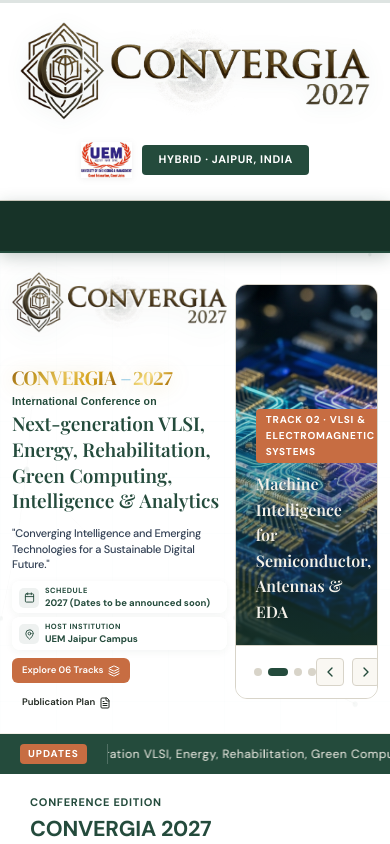
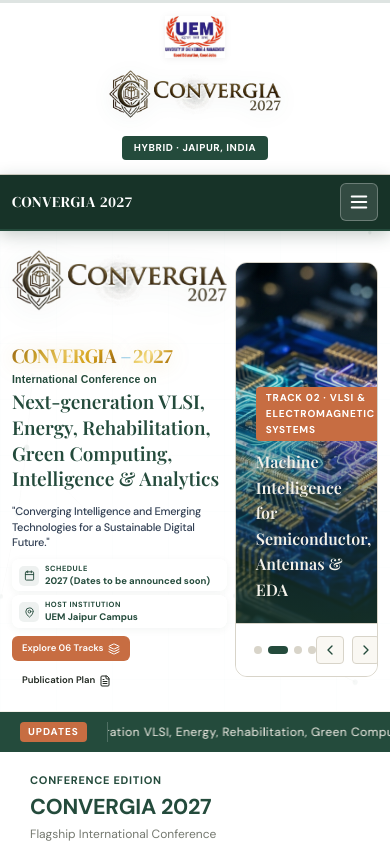
Before and after one commit to sayanpatra3097-art/convergia, a React (Vite) app: page / in a window 390 px wide. Shown: the top 844 px of the page. Built offline with nearby package versions, Linux system fonts and the light colour scheme; a web font is replaced by a local one.

Commit message:
Fix mobile menu button visibility, drawer navigation, and header alignment

```diff
--- a/src/main.jsx
+++ b/src/main.jsx
@@ -743,28 +743,20 @@ export default function App() {
               </div>
             </div>
 
-            <div className="header-top-item header-top-brand-col" style={{ flex: '1 1 auto', display: 'flex', justifyContent: 'center' }}>
-              <a className="brand-mapcon brand-mapcon-center" href="#home" onClick={(e) => { e.preventDefault(); handleTabChange('home'); }} style={{ display: 'flex', alignItems: 'center', justifyContent: 'center', textDecoration: 'none' }}>
+            <div className="header-top-item header-top-brand-col">
+              <a className="brand-mapcon brand-mapcon-center" href="#home" onClick={(e) => { e.preventDefault(); handleTabChange('home'); }}>
                 <img
                   src="/images/convergia-logo.png"
                   alt="CONVERGIA 2027"
-                  style={{
-                    height: '110px',
-                    width: 'auto',
-                    maxHeight: '118px',
-                    maxWidth: '480px',
-                    objectFit: 'contain',
-                    filter: 'drop-shadow(0 3px 10px rgba(36,75,60,0.12)) contrast(1.15)',
-                    transition: 'transform 0.25s ease'
-                  }}
+                  className="header-convergia-brand-logo"
                   onMouseEnter={(e) => { e.currentTarget.style.transform = 'scale(1.03)'; }}
                   onMouseLeave={(e) => { e.currentTarget.style.transform = 'scale(1)'; }}
                 />
               </a>
             </div>
 
-            <div className="header-top-item header-top-right-col" style={{ display: 'flex', alignItems: 'center', justifyContent: 'flex-end' }}>
-              <div className="brand-badge-pill" style={{ background: '#244b3c', padding: '6px 16px', borderRadius: '4px', fontSize: '11px', fontWeight: 700, color: '#ffffff', letterSpacing: '0.06em' }}>
+            <div className="header-top-item header-top-right-col">
+              <div className="brand-badge-pill">
                 HYBRID · JAIPUR, INDIA
               </div>
             </div>
@@ -774,6 +766,10 @@ export default function App() {
         {/* Tier 2: Main Dark Navigation Bar */}
         <div className={`main-nav-bar-dark ${isScrolled ? 'is-scrolled' : ''}`}>
           <div className="container nav-bar-inner">
+            <div className="mobile-brand-indicator">
+              <span className="mobile-brand-title">CONVERGIA 2027</span>
+            </div>
+
             <nav className="desktop-nav-dark" aria-label="Main navigation">
               {navLinks.map((tab) => (
                 <a
@@ -787,7 +783,7 @@ export default function App() {
               ))}
             </nav>
 
-            <div style={{ display: 'flex', alignItems: 'center', gap: '12px' }}>
+            <div className="nav-actions-right">
               <button
                 type="button"
                 className="btn-register-now"
@@ -799,10 +795,10 @@ export default function App() {
 
               <button
                 type="button"
-                className="menu-toggle"
+                className="menu-toggle-btn"
                 onClick={() => setMobileMenuOpen(!mobileMenuOpen)}
-                aria-label="Toggle navigation"
-                style={{ background: 'none', border: 'none', color: '#f4f1e9', cursor: 'pointer', display: 'none' }}
+                aria-label="Toggle navigation menu"
+                aria-expanded={mobileMenuOpen}
               >
                 {mobileMenuOpen ? <X size={22} /> : <Menu size={22} />}
               </button>
@@ -812,16 +808,16 @@ export default function App() {
 
         {/* Mobile Navigation Drawer */}
         {mobileMenuOpen && (
-          <div className="mobile-nav-drawer" style={{ background: '#244b3c', padding: '16px 24px', display: 'flex', flexDirection: 'column', gap: '10px', borderBottom: '2px solid #c76d42' }}>
+          <div className="mobile-nav-drawer">
             {navLinks.map((tab) => (
               <a
                 key={tab.id}
                 href={tab.href}
-                className={`nav-link-dark ${activeTab === tab.id ? 'is-active' : ''}`}
+                className={`mobile-nav-link ${activeTab === tab.id ? 'is-active' : ''}`}
                 onClick={(e) => { e.preventDefault(); handleTabChange(tab.id); }}
-                style={{ textAlign: 'left', padding: '8px 0', fontSize: '14px' }}
               >
-                {tab.label}
+                <span>{tab.label}</span>
+                <ChevronRight size={15} style={{ opacity: 0.6 }} />
               </a>
             ))}
           </div>
--- a/src/styles.css
+++ b/src/styles.css
@@ -454,3 +454,233 @@
     max-width: 340px;
   }
 }
+
+/* ==========================================================================
+   Responsive Header & Mobile Navigation Styles
+   ========================================================================== */
+
+/* Brand Logo in Header */
+.header-convergia-brand-logo {
+  height: 96px;
+  max-height: 106px;
+  width: auto;
+  max-width: 440px;
+  object-fit: contain;
+  filter: drop-shadow(0 3px 10px rgba(36, 75, 60, 0.12)) contrast(1.15);
+  transition: transform 0.25s ease;
+  display: block;
+}
+
+.brand-badge-pill {
+  background: #244b3c;
+  padding: 6px 16px;
+  border-radius: 4px;
+  font-size: 11px;
+  font-weight: 700;
+  color: #ffffff;
+  letter-spacing: 0.06em;
+  white-space: nowrap;
+}
+
+.mobile-brand-indicator {
+  display: none;
+  align-items: center;
+}
+
+.mobile-brand-title {
+  font-family: 'DM Serif Display', Georgia, serif;
+  font-size: 17px;
+  color: #ffffff;
+  letter-spacing: 0.5px;
+  font-weight: 400;
+}
+
+.nav-actions-right {
+  display: flex;
+  align-items: center;
+  gap: 10px;
+}
+
+/* Mobile Menu Toggle Button */
+.menu-toggle-btn {
+  display: none !important;
+  background: rgba(255, 255, 255, 0.12);
+  border: 1px solid rgba(255, 255, 255, 0.28);
+  border-radius: 6px;
+  color: #ffffff;
+  width: 38px;
+  height: 38px;
+  cursor: pointer;
+  align-items: center;
+  justify-content: center;
+  transition: all 0.2s ease;
+  padding: 0;
+  flex-shrink: 0;
+}
+
+.menu-toggle-btn:hover,
+.menu-toggle-btn:focus {
+  background: rgba(255, 255, 255, 0.22);
+  border-color: #c76d42;
+  color: #ffffff;
+}
+
+/* Mobile Nav Drawer */
+.mobile-nav-drawer {
+  background: #173328;
+  border-top: 1px solid rgba(255, 255, 255, 0.1);
+  border-bottom: 3px solid #c76d42;
+  padding: 12px 16px 18px;
+  display: flex;
+  flex-direction: column;
+  gap: 4px;
+  box-shadow: 0 10px 24px rgba(0, 0, 0, 0.35);
+  animation: slideDown 0.25s cubic-bezier(0.16, 1, 0.3, 1);
+}
+
+@keyframes slideDown {
+  from {
+    opacity: 0;
+    transform: translateY(-8px);
+  }
+  to {
+    opacity: 1;
+    transform: translateY(0);
+  }
+}
+
+.mobile-nav-link {
+  display: flex;
+  align-items: center;
+  justify-content: space-between;
+  padding: 11px 16px;
+  border-radius: 8px;
+  font-size: 14.5px;
+  font-weight: 600;
+  color: #d8d4c9;
+  text-decoration: none;
+  transition: all 0.18s ease;
+  background: transparent;
+}
+
+.mobile-nav-link:hover {
+  background: rgba(255, 255, 255, 0.08);
+  color: #ffffff;
+}
+
+.mobile-nav-link.is-active {
+  background: rgba(199, 109, 66, 0.2);
+  color: #ffffff;
+  border-left: 3px solid #c76d42;
+  font-weight: 700;
+}
+
+/* Responsive Breakpoints */
+@media (max-width: 960px) {
+  .desktop-nav-dark {
+    display: none !important;
+  }
+
+  .menu-toggle-btn {
+    display: flex !important;
+  }
+
+  .mobile-brand-indicator {
+    display: flex !important;
+  }
+
+  .nav-bar-inner {
+    justify-content: space-between !important;
+    padding: 8px 0;
+    min-height: 52px;
+  }
+
+  .btn-register-now {
+    font-size: 12px;
+    padding: 6px 14px;
+  }
+}
+
+@media (max-width: 768px) {
+  .header-top-logo-bar {
+    padding: 12px 0 10px;
+  }
+
+  .header-top-logo-bar .header-top-inner {
+    display: flex !important;
+    flex-direction: column !important;
+    align-items: center !important;
+    justify-content: center !important;
+    gap: 12px !important;
+    text-align: center !important;
+    width: 100% !important;
+  }
+
+  .header-top-item {
+    width: 100% !important;
+    display: flex !important;
+    justify-content: center !important;
+    align-items: center !important;
+  }
+
+  .header-top-uem-col {
+    order: 1;
+  }
+
+  .header-top-provided-logo {
+    height: 48px !important;
+    max-height: 52px !important;
+    max-width: 180px !important;
+    margin: 0 auto !important;
+  }
+
+  .header-top-brand-col {
+    order: 2;
+  }
+
+  .header-convergia-brand-logo {
+    height: 64px !important;
+    max-height: 70px !important;
+    max-width: 86vw !important;
+    margin: 0 auto !important;
+  }
+
+  .header-top-right-col {
+    order: 3;
+  }
+
+  .brand-badge-pill {
+    font-size: 10px;
+    padding: 4px 12px;
+  }
+}
+
+@media (max-width: 480px) {
+  .header-convergia-brand-logo {
+    height: 54px !important;
+    max-height: 60px !important;
+    max-width: 90vw !important;
+  }
+
+  .header-top-provided-logo {
+    height: 42px !important;
+    max-height: 46px !important;
+    max-width: 150px !important;
+  }
+
+  .mobile-brand-title {
+    font-size: 15px;
+  }
+
+  .btn-register-now span {
+    display: none;
+  }
+
+  .btn-register-now {
+    padding: 7px 10px;
+  }
+
+  .btn-register-now::after {
+    content: "Register";
+  }
+}
```
Also changed, not shown: 4 other files (tests, documents, lock files or other folders).
